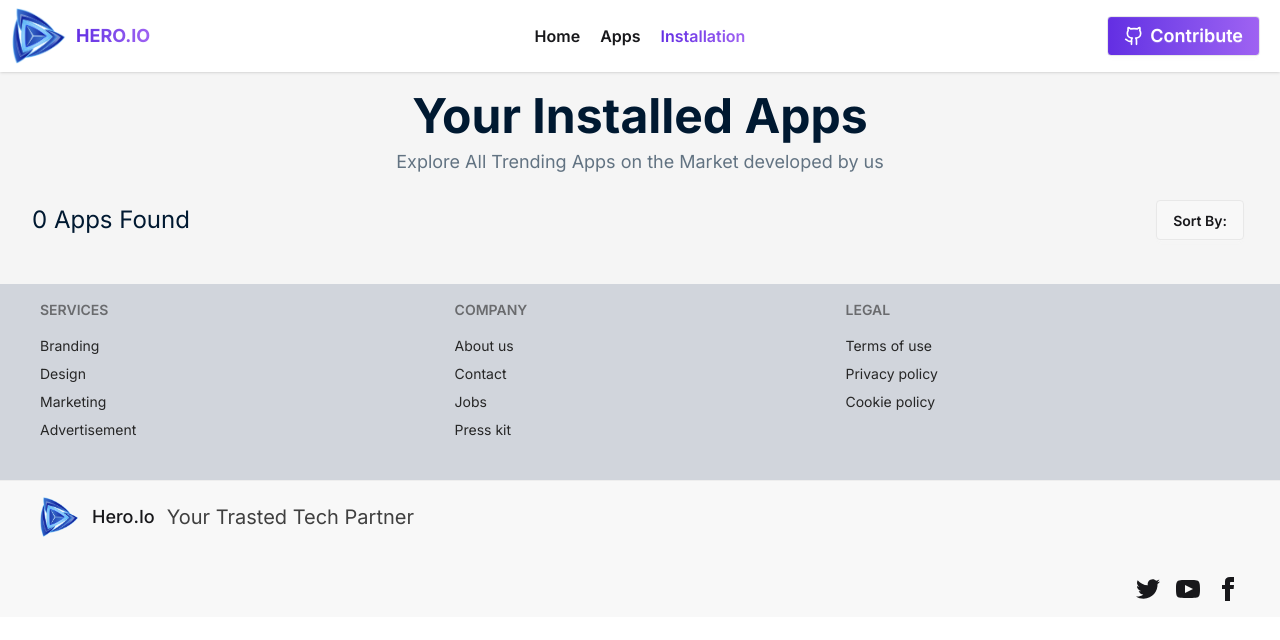
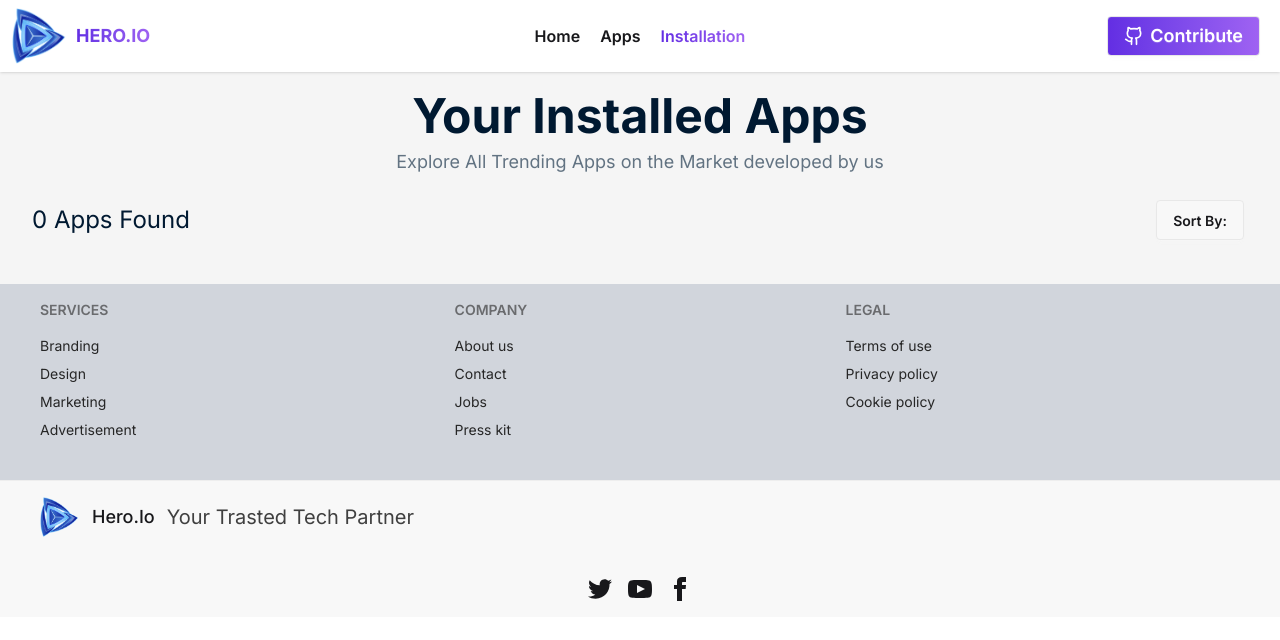
Before and after one commit to Owasiul/Hero.Io, a React (Vite) app: page /installation in a window 1280 px wide. Shown: the top 640 px of the page. Built offline with nearby package versions, Linux system fonts and the light colour scheme; a web font is replaced by a local one.

Commit message:
fixing icon

```diff
--- a/src/Components/Footer/Footer.jsx
+++ b/src/Components/Footer/Footer.jsx
@@ -33,7 +33,7 @@ const Footer = () => {
           <p className="text-xl text-neutral-700">Your Trasted Tech Partner</p>
           </div>
         </aside>
-        <nav className="md:place-self-center md:justify-self-end">
+        <nav className="md:place-self-center md:justify-self-center">
           <div className="grid grid-flow-col gap-4">
             <a>
               <svg
--- a/src/Components/NavBar/NavBar.jsx
+++ b/src/Components/NavBar/NavBar.jsx
@@ -1,6 +1,6 @@
 import React from "react";
 import Logo from "../../assets/logo.png";
-import { NavLink } from "react-router";
+import { Link, NavLink } from "react-router";
 import "./Nav.css";
 import { Github } from "lucide-react";
 const NavBar = () => {
@@ -51,12 +51,12 @@ const NavBar = () => {
             {links}
           </ul>
         </div>
-        <a className="text-xl flex items-center space-x-2">
+        <Link to="/" className="text-xl flex items-center space-x-2">
           <img className="object-contain md:w-14 w-10" src={Logo} alt="Logo" />
           <span className="font-bold text-lg  bg-clip-text text-transparent bg-gradient-to-r from-[#632EE3] to-[#9F62F2] ">
             HERO.IO
           </span>
-        </a>
+        </Link>
       </div>
       <div className="navbar-center hidden lg:flex">
         <ul className="menu menu-horizontal px-1 ">{links}</ul>
--- a/src/Pages/Installation/Installation.jsx
+++ b/src/Pages/Installation/Installation.jsx
@@ -13,7 +13,6 @@ const Installation = () => {
   const [installed, setInstalled] = useState(Alldata);
   const handleUnInstall = (id) => {
     removeInstalledApp(id);
-
     const updatedApps = installed.filter((appId) => parseInt(appId) !== id);
     localStorage.setItem("installedApps", JSON.stringify(updatedApps));
     setInstalled(updatedApps)
```
